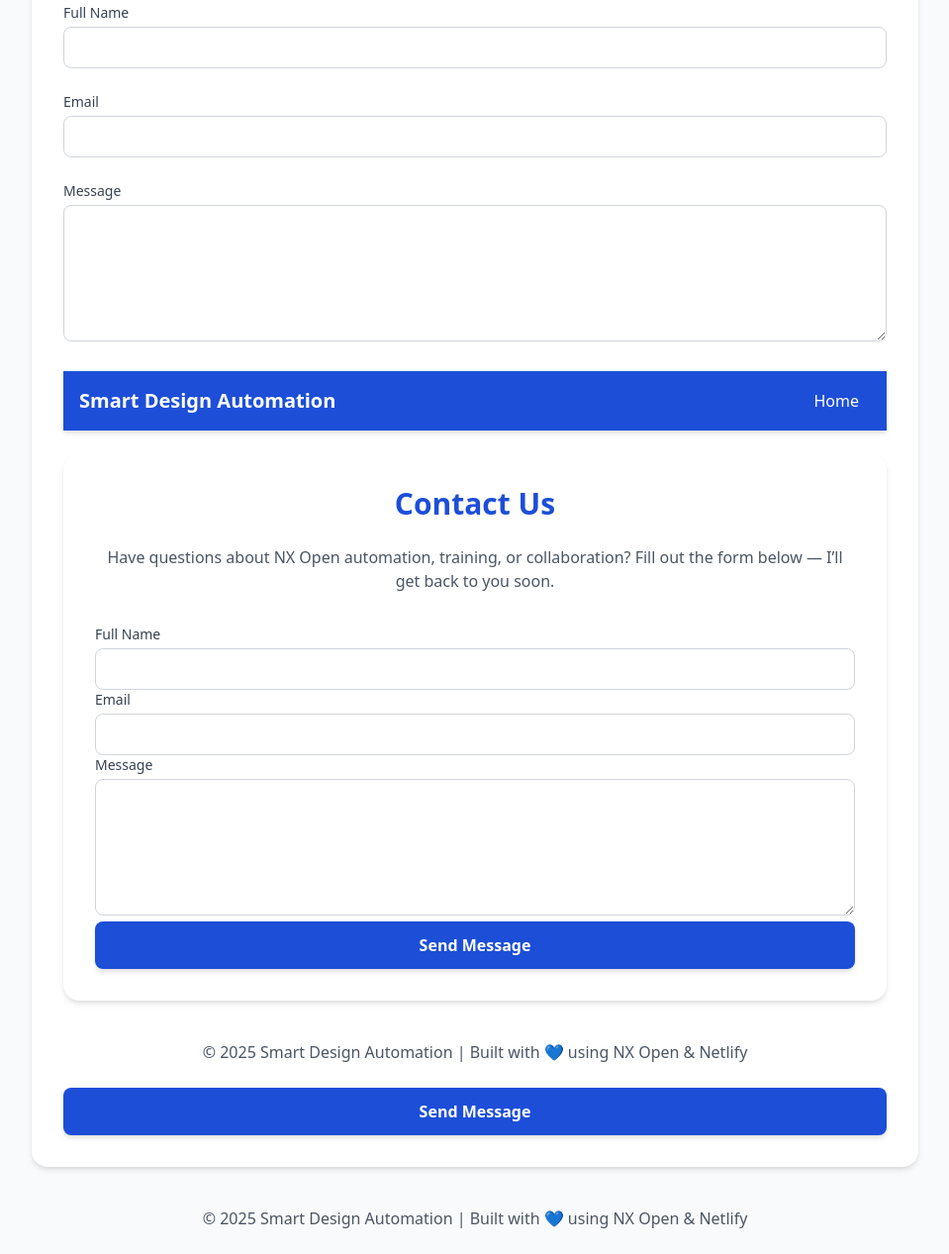
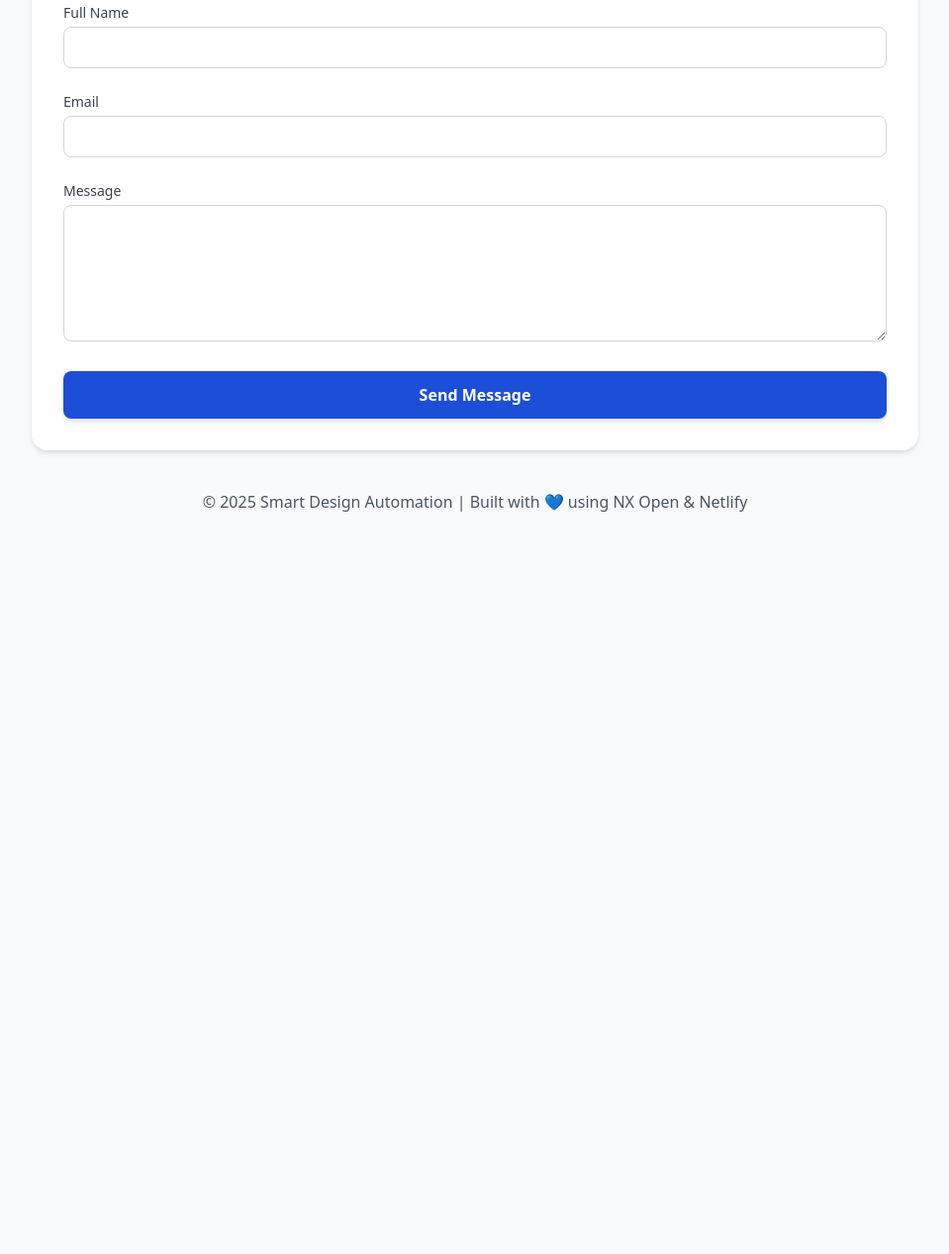
Before and after one commit to Arunsalunke/NXSchool, a plain HTML site: page Contact Us.html in a window 1280 px wide. Shown: the part 269-1536 px from the top of the page at 99% size, without its empty margins (160-1119 px from the left). After the commit the page ends 812 px from the top, so only its background shows below. Drawn offline with nearby package versions, Linux system fonts and the light colour scheme.

Commit message:
contact us updated

```diff
--- a/Contact Us.html
+++ b/Contact Us.html
@@ -1,16 +1,17 @@
 <!DOCTYPE html>
-<html lang="en">
 <html lang="en">
 <head>
   <meta charset="UTF-8" />
   <meta name="viewport" content="width=device-width, initial-scale=1.0" />
   <title>Contact Us | Smart Design Automation</title>
-  <link href="https://cdn.jsdelivr.net/npm/tailwindcss@2.2.19/dist/tailwind.min.css" rel="stylesheet">
-  <meta charset="UTF-8" />
-  <meta name="viewport" content="width=device-width, initial-scale=1.0" />
-  <title>Contact Us | Smart Design Automation</title>
-  <link href="https://cdn.jsdelivr.net/npm/tailwindcss@2.2.19/dist/tailwind.min.css" rel="stylesheet">
+
+  <!-- Tailwind CSS -->
+  <link
+    href="https://cdn.jsdelivr.net/npm/tailwindcss@2.2.19/dist/tailwind.min.css"
+    rel="stylesheet"
+  />
 </head>
+
 <body class="bg-gray-50 text-gray-800">
 
   <!-- Header -->
@@ -25,90 +26,59 @@
 
   <!-- Main Contact Section -->
   <main class="max-w-4xl mx-auto mt-10 bg-white p-8 rounded-2xl shadow-md">
-    <h2 class="text-3xl font-bold text-center text-blue-700 mb-6">Contact Us</h2>
+    <h2 class="text-3xl font-bold text-center text-blue-700 mb-6">
+      Contact Us
+    </h2>
+
     <p class="text-center text-gray-600 mb-8">
       Have questions about NX Open automation, training, or collaboration?
       Fill out the form below — I’ll get back to you soon.
     </p>
 
+    <!-- Netlify Form -->
     <form name="contact" method="POST" data-netlify="true" class="space-y-6">
-      <!-- Netlify Hidden Input -->
-      <input type="hidden" name="form-name" value="contact">
+      <input type="hidden" name="form-name" value="contact" />
 
       <div>
-        <label class="block text-sm font-medium text-gray-700">Full Name</label>
-        <input type="text" name="name" required
-               class="w-full border border-gray-300 rounded-lg px-4 py-2 mt-1 focus:outline-none focus:ring-2 focus:ring-blue-500">
+        <label class="block text-sm font-medium text-gray-700">
+          Full Name
+        </label>
+        <input
+          type="text"
+          name="name"
+          required
+          class="w-full border border-gray-300 rounded-lg px-4 py-2 mt-1 focus:outline-none focus:ring-2 focus:ring-blue-500"
+        />
       </div>
 
       <div>
-        <label class="block text-sm font-medium text-gray-700">Email</label>
-        <input type="email" name="email" required
-               class="w-full border border-gray-300 rounded-lg px-4 py-2 mt-1 focus:outline-none focus:ring-2 focus:ring-blue-500">
+        <label class="block text-sm font-medium text-gray-700">
+          Email
+        </label>
+        <input
+          type="email"
+          name="email"
+          required
+          class="w-full border border-gray-300 rounded-lg px-4 py-2 mt-1 focus:outline-none focus:ring-2 focus:ring-blue-500"
+        />
       </div>
 
       <div>
-        <label class="block text-sm font-medium text-gray-700">Message</label>
-        <textarea name="message" rows="5" required
-                  class="w-full border border-gray-300 rounded-lg px-4 py-2 mt-1 focus:outline-none focus:ring-2 focus:ring-blue-500"></textarea>
-      </div>
-<body class="bg-gray-50 text-gray-800">
-
-  <!-- Header -->
-  <header class="bg-blue-700 text-white py-4 shadow-md">
-    <div class="max-w-5xl mx-auto flex justify-between items-center px-4">
-      <h1 class="text-xl font-bold">Smart Design Automation</h1>
-      <nav>
-        <a href="index.html" class="px-3 hover:underline">Home</a>
-      </nav>
-    </div>
-  </header>
-
-  <!-- Main Contact Section -->
-  <main class="max-w-4xl mx-auto mt-10 bg-white p-8 rounded-2xl shadow-md">
-    <h2 class="text-3xl font-bold text-center text-blue-700 mb-6">Contact Us</h2>
-    <p class="text-center text-gray-600 mb-8">
-      Have questions about NX Open automation, training, or collaboration?
-      Fill out the form below — I’ll get back to you soon.
-    </p>
-
-    <form name="contact" method="POST" data-netlify="true" class="space-y-6">
-      <!-- Netlify Hidden Input -->
-      <input type="hidden" name="form-name" value="contact">
-
-      <div>
-        <label class="block text-sm font-medium text-gray-700">Full Name</label>
-        <input type="text" name="name" required
-               class="w-full border border-gray-300 rounded-lg px-4 py-2 mt-1 focus:outline-none focus:ring-2 focus:ring-blue-500">
+        <label class="block text-sm font-medium text-gray-700">
+          Message
+        </label>
+        <textarea
+          name="message"
+          rows="5"
+          required
+          class="w-full border border-gray-300 rounded-lg px-4 py-2 mt-1 focus:outline-none focus:ring-2 focus:ring-blue-500"
+        ></textarea>
       </div>
 
-      <div>
-        <label class="block text-sm font-medium text-gray-700">Email</label>
-        <input type="email" name="email" required
-               class="w-full border border-gray-300 rounded-lg px-4 py-2 mt-1 focus:outline-none focus:ring-2 focus:ring-blue-500">
-      </div>
-
-      <div>
-        <label class="block text-sm font-medium text-gray-700">Message</label>
-        <textarea name="message" rows="5" required
-                  class="w-full border border-gray-300 rounded-lg px-4 py-2 mt-1 focus:outline-none focus:ring-2 focus:ring-blue-500"></textarea>
-      </div>
-
-
-      <button type="submit"
-              class="bg-blue-700 hover:bg-blue-800 text-white px-6 py-3 rounded-lg shadow-md font-semibold w-full">
-        Send Message
-      </button>
-    </form>
-  </main>
-
-  <!-- Footer -->
-  <footer class="text-center text-gray-600 mt-10 mb-6">
-    © 2025 Smart Design Automation | Built with 💙 using NX Open & Netlify
-  </footer>
-
-      <button type="submit"
-              class="bg-blue-700 hover:bg-blue-800 text-white px-6 py-3 rounded-lg shadow-md font-semibold w-full">
+      <button
+        type="submit"
+        class="bg-blue-700 hover:bg-blue-800 text-white px-6 py-3 rounded-lg shadow-md font-semibold w-full"
+      >
         Send Message
       </button>
     </form>
```
Also changed, not shown: index.html (+11 -13 lines).
